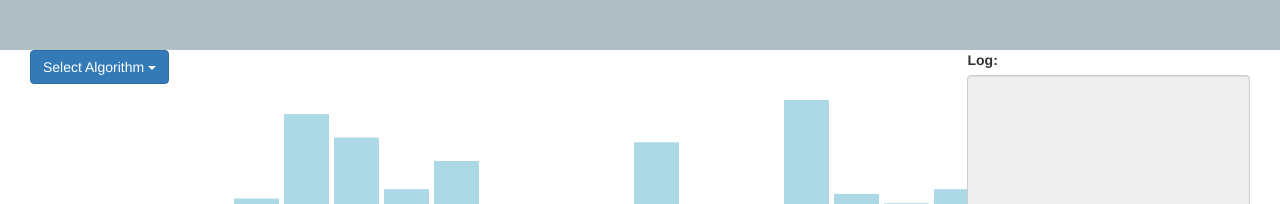
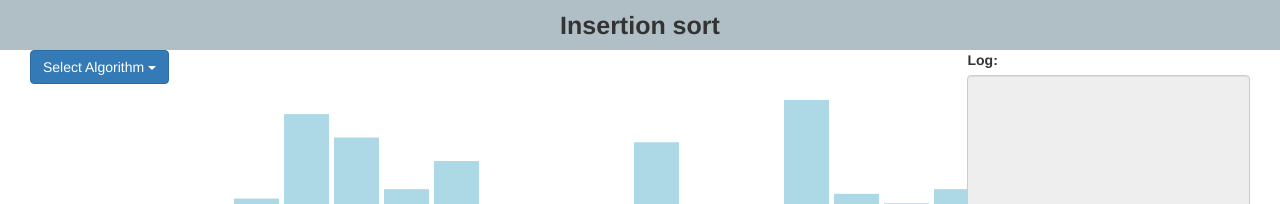
Before and after one commit to long020396/Array, a plain HTML site: page index.html in a window 1280 px wide. Shown: the top 204 px of the page. Drawn offline with nearby package versions, Linux system fonts and the light colour scheme.

Commit message:
Set default sort algorithm

```diff
--- a/index.html
+++ b/index.html
@@ -14,7 +14,7 @@
     <div class="row">
         <div class="header col-lg-12">
             <div class="col-lg-4"></div>
-            <div class="col-lg-4 title"></div>
+            <div class="col-lg-4 title">Insertion sort</div>
             <div class="col-lg-4"></div>
         </div>
     </div>
--- a/js/insertion_sort.js
+++ b/js/insertion_sort.js
@@ -36,6 +36,8 @@ var surpriseColour = colourArray[generatedColours[0]];
 var colourTheSecond = colourArray[generatedColours[1]];
 var colourTheThird = colourArray[generatedColours[2]];
 var colourTheFourth = colourArray[generatedColours[3]];
+
+var sortType;
 
 var transitionTime = 350;
 var issPlaying;
```
